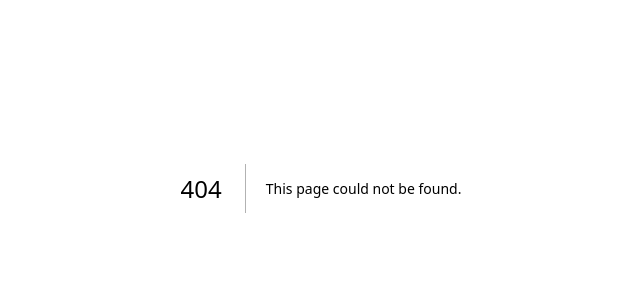
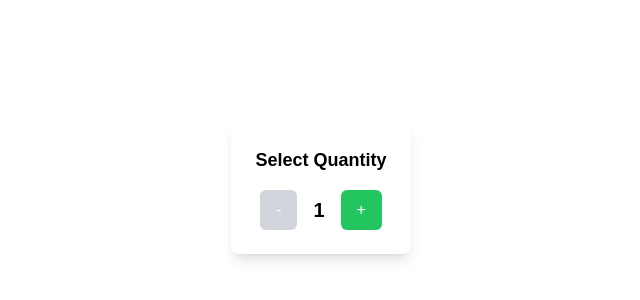
Before and after one commit to Sandhu-666/cprg306-assignments, a Next.js app: page /week-4 in a window 1280 px wide. Before the commit this address had no page. Shown: the part 212-512 px from the top of the page, without its empty margins (319-959 px from the left). Built offline with nearby package versions, Linux system fonts and the light colour scheme.

Commit message:
Updated week-4

```diff
--- a/app/page.js
+++ b/app/page.js
@@ -14,6 +14,11 @@ const HomePage = () => {
           Week 3 Assignment
         </Link>
       </p>
+      <p>
+        <Link href="/week-4" style={{ fontSize: "18px", textDecoration: "none" }}>
+          Week 4 Assignment
+        </Link>
+      </p>
     </div>
   );
 };
--- /dev/null
+++ b/app/week-4/new-item.js
@@ -0,0 +1,41 @@
+"use client";
+import { useState } from "react";
+
+export default function NewItem() {
+  const [quantity, setQuantity] = useState(1);
+
+  const increment = () => {
+    setQuantity((prev) => (prev < 20 ? prev + 1 : prev));
+  };
+
+  const decrement = () => {
+    setQuantity((prev) => (prev > 1 ? prev - 1 : prev));
+  };
+
+  return (
+    <div className="bg-white p-6 rounded-lg shadow-lg flex flex-col items-center space-y-4">
+      <h2 className="text-lg font-semibold text-black">Select Quantity</h2>
+      <div className="flex items-center space-x-4">
+        <button
+          onClick={decrement}
+          disabled={quantity === 1}
+          className={`px-4 py-2 rounded-md text-white ${
+            quantity === 1 ? "bg-gray-300" : "bg-red-500 hover:bg-red-600"
+          }`}
+        >
+          -
+        </button>
+        <span className="text-xl font-bold text-black">{quantity}</span>
+        <button
+          onClick={increment}
+          disabled={quantity === 20}
+          className={`px-4 py-2 rounded-md text-white ${
+            quantity === 20 ? "bg-gray-300" : "bg-green-500 hover:bg-green-600"
+          }`}
+        >
+          +
+        </button>
+      </div>
+    </div>
+  );
+}
--- /dev/null
+++ b/app/week-4/page.js
@@ -0,0 +1,9 @@
+import NewItem from "./new-item";
+
+export default function Page() {
+  return (
+    <div className="flex justify-center items-center h-screen">
+      <NewItem />
+    </div>
+  );
+}
```
